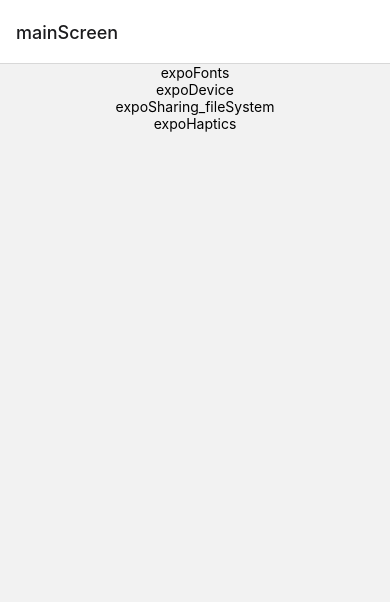
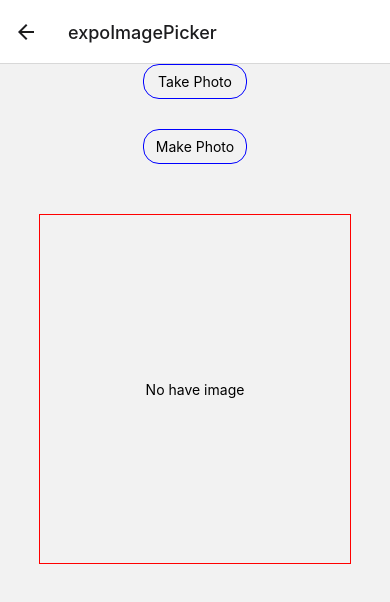
Before and after one commit to Tarakan07/migrate-to_react-naitve-cli, a React Native app: screen /expoImagePicker in a window 390 px wide. Shown: the top 602 px of the page. Built offline with nearby package versions, Linux system fonts and the light colour scheme.

Commit message:
expoImagePicker

```diff
--- a/App.tsx
+++ b/App.tsx
@@ -16,6 +16,7 @@ import {
   ExpoDevice,
   ExpoSharingFileSystem,
   expoHaptics,
+  ExpoImagePicker,
 } from "./src/components";
 const Stack = createStackNavigator();
 const routes = {
@@ -24,6 +25,7 @@ const routes = {
   expoDevice: "expoDevice",
   expoSharing: "expoSharing_fileSystem",
   expoHaptics: "expoHaptics",
+  expoImagePicker: "expoImagePicker",
 };
 function App() {
   return (
@@ -41,6 +43,10 @@ function App() {
                 component={ExpoSharingFileSystem}
               />
               <Stack.Screen name={routes.expoHaptics} component={expoHaptics} />
+              <Stack.Screen
+                name={routes.expoImagePicker}
+                component={ExpoImagePicker}
+              />
             </Stack.Group>
           </Stack.Navigator>
         </NavigationContainer>
@@ -58,6 +64,7 @@ const MainScreen = () => {
       <MyNavigate {...{ navigation, name: routes.expoDevice }} />
       <MyNavigate {...{ navigation, name: routes.expoSharing }} />
       <MyNavigate {...{ navigation, name: routes.expoHaptics }} />
+      <MyNavigate {...{ navigation, name: routes.expoImagePicker }} />
     </View>
   );
 };
@@ -75,6 +82,9 @@ const MyNavigate = ({ navigation, name }) => (
 // "expo-sharing": "~11.10.0",
 // "expo-file-system": "~16.0.8",
 // "expo-haptics": "~12.8.1",
+// "expo-image-picker": "~14.7.1",
+
+//-------------------------
 
 // "expo-apple-authentication": "~6.3.0",
 // "expo-application": "~5.8.3",
@@ -82,7 +92,6 @@ const MyNavigate = ({ navigation, name }) => (
 // "expo-build-properties": "~0.11.1",
 // "expo-clipboard": "~5.0.1",
 // "expo-constants": "~15.4.5",
-// "expo-image-picker": "~14.7.1",
 // "expo-localization": "~14.8.3",
 // "expo-location": "~16.5.5",
 // "expo-notifications": "~0.27.6",
--- a/package.json
+++ b/package.json
@@ -17,6 +17,8 @@
     "react-native": "0.74.2",
     "react-native-device-info": "^11.1.0",
     "react-native-gesture-handler": "^2.17.1",
+    "react-native-image-crop-picker": "^0.41.2",
+    "react-native-image-picker": "^7.1.2",
     "react-native-safe-area-context": "^4.10.7",
     "react-native-screens": "^3.32.0",
     "react-native-share": "^10.2.1"
--- /dev/null
+++ b/src/components/expoImagePicker/expoImagePicker.tsx
@@ -0,0 +1,152 @@
+import React, { memo, useCallback, useState } from "react";
+import {
+  PermissionsAndroid,
+  StyleSheet,
+  Text,
+  TouchableOpacity,
+  View,
+} from "react-native";
+import ImagePicker from "react-native-image-crop-picker";
+import { launchCamera, launchImageLibrary } from "react-native-image-picker";
+import { VisibleImage } from "../../libs/UI";
+const ExpoImagePicker = () => {
+  const [image, setImage] = useState("");
+
+  const cropAndSave = useCallback((src) => {
+    ImagePicker.openCropper({
+      mediaType: "photo",
+      cropping: true,
+
+      path: src,
+      width: 300,
+      height: 400,
+    })
+      .then((croppedImage) => {
+        setImage(croppedImage.path);
+      })
+      .catch((error) => {
+        console.log("Error cropping the image: ", error);
+      });
+  }, []);
+
+  const handleCamera = useCallback(async () => {
+    let cameraPerm = await PermissionsAndroid.request(
+      "android.permission.CAMERA"
+    );
+
+    if (cameraPerm == PermissionsAndroid.RESULTS.GRANTED) {
+      const result = await launchCamera({
+        mediaType: "photo",
+        assetRepresentationMode: "compatible",
+        quality: 1,
+      });
+
+      if (result.assets) {
+        cropAndSave(result.assets[0].uri);
+      }
+    }
+  }, []);
+  const handleLibrary = useCallback(async () => {
+    let cameraPerm = await PermissionsAndroid.request(
+      "android.permission.READ_MEDIA_IMAGES"
+    );
+    if (cameraPerm == PermissionsAndroid.RESULTS.GRANTED) {
+      const result = await launchImageLibrary({
+        mediaType: "photo",
+        assetRepresentationMode: "compatible",
+        quality: 1,
+      });
+
+      if (result.assets) {
+        cropAndSave(result.assets[0].uri);
+      }
+    }
+  }, []);
+  return (
+    <View style={styles.container}>
+      <View>
+        <TouchableOpacity
+          onPress={handleLibrary}
+          style={[
+            styles.btn,
+            {
+              marginBottom: 30,
+            },
+          ]}
+        >
+          <Text>Take Photo</Text>
+        </TouchableOpacity>
+        <TouchableOpacity style={styles.btn} onPress={handleCamera}>
+          <Text>Make Photo</Text>
+        </TouchableOpacity>
+      </View>
+      <View style={styles.wrapImage}>
+        <VisibleImage
+          style={styles.image}
+          source={image}
+          defaultImage={<DefaultImage />}
+        />
+        {image.length > 0 && (
+          <TouchableOpacity
+            onPress={() => {
+              setImage("");
+            }}
+            style={[
+              styles.btn,
+              {
+                borderColor: "red",
+                marginTop: 30,
+              },
+            ]}
+          >
+            <Text>Remove</Text>
+          </TouchableOpacity>
+        )}
+      </View>
+    </View>
+  );
+};
+const styles = StyleSheet.create({
+  container: {
+    flex: 1,
+    alignItems: "center",
+  },
+  btn: {
+    paddingHorizontal: 12,
+    paddingVertical: 8,
+    borderRadius: 16,
+    borderColor: "blue",
+    borderWidth: 1,
+    justifyContent: "center",
+    alignItems: "center",
+  },
+  wrapImage: {
+    marginTop: 50,
+    alignItems: "center",
+    width: "100%",
+  },
+
+  image: {
+    width: "80%",
+    height: 350,
+  },
+});
+
+const DefaultImage = memo(() => {
+  return (
+    <View
+      style={[
+        styles.image,
+        {
+          justifyContent: "center",
+          alignItems: "center",
+          borderColor: "red",
+          borderWidth: 1,
+        },
+      ]}
+    >
+      <Text>No have image</Text>
+    </View>
+  );
+});
+export default ExpoImagePicker;
--- a/src/components/index.ts
+++ b/src/components/index.ts
@@ -2,4 +2,11 @@ import ExpoFont from "./expoFonts/expoFonts";
 import ExpoDevice from "./expoDevice/expoDevice";
 import ExpoSharingFileSystem from "./expoSharing/expoSharingFileSystem";
 import expoHaptics from "./expoHaptics/expoHaptics";
-export { ExpoFont, ExpoDevice, ExpoSharingFileSystem, expoHaptics };
+import ExpoImagePicker from "./expoImagePicker/expoImagePicker";
+export {
+  ExpoFont,
+  ExpoDevice,
+  ExpoSharingFileSystem,
+  expoHaptics,
+  ExpoImagePicker,
+};
--- /dev/null
+++ b/src/libs/UI/VisibleImage.tsx
@@ -0,0 +1,41 @@
+import React, { memo, useEffect, useMemo, useState } from "react";
+import { Image, ImageStyle, StyleProp } from "react-native";
+type TProps = {
+  style?: StyleProp<ImageStyle> | null;
+  source: string;
+  defaultImage?: any;
+};
+const VisibleImage = memo(
+  ({ style = null, source, defaultImage = null }: TProps) => {
+    const [err, setErr] = useState(null);
+    // const defaultImageComp = useMemo(() => defaultImage, [defaultImage]);
+
+    useEffect(() => {
+      return () => {
+        setErr(null);
+      };
+    }, [source]);
+    return (
+      <>
+        {!err && source ? (
+          <Image
+            style={style}
+            source={{ uri: source }}
+            onLoad={({
+              nativeEvent: {
+                source: { width, height },
+              },
+            }) => (width == 1 && height == 1 ? setErr(true) : "")}
+            onError={() => {
+              setErr(true);
+            }}
+          />
+        ) : (
+          <>{defaultImage}</>
+        )}
+      </>
+    );
+  }
+);
+
+export default VisibleImage;
--- /dev/null
+++ b/src/libs/UI/index.ts
@@ -0,0 +1,2 @@
+import VisibleImage from "./VisibleImage";
+export { VisibleImage };
```
Also changed, not shown: 2 other files (tests, documents, lock files or other folders).
